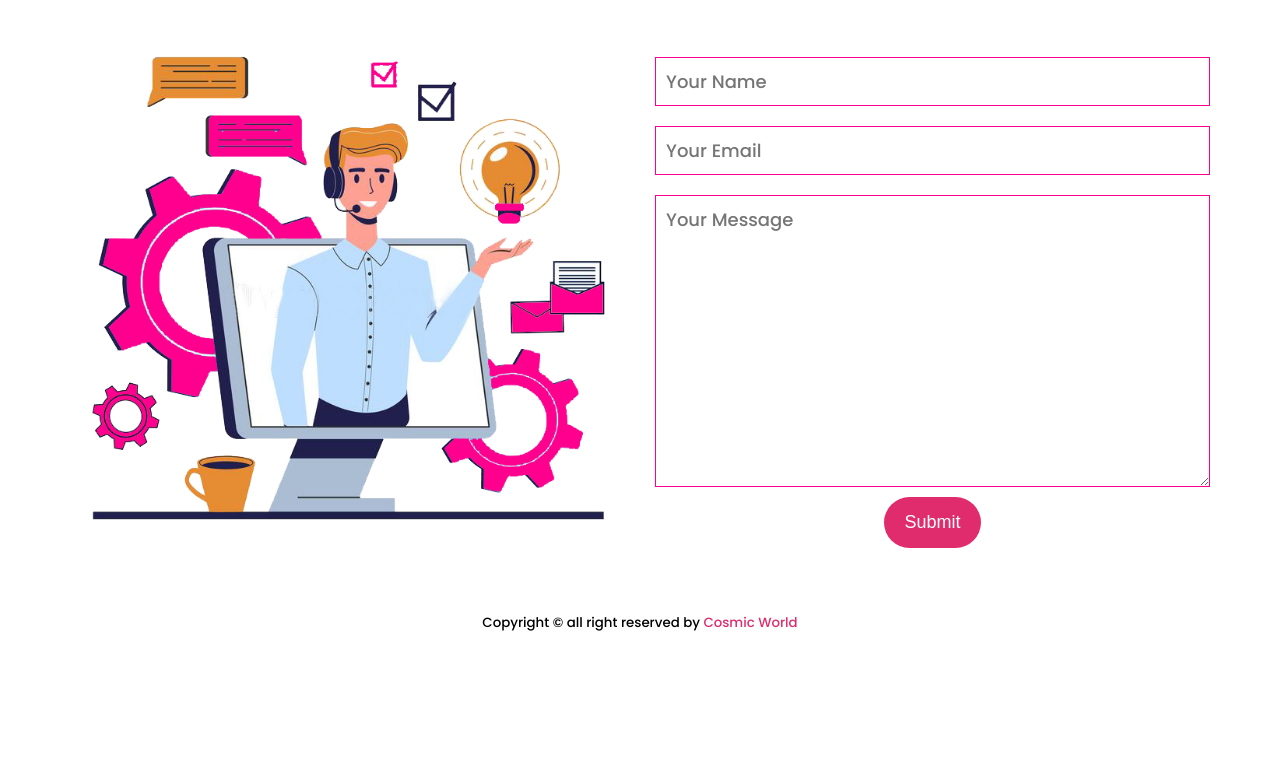
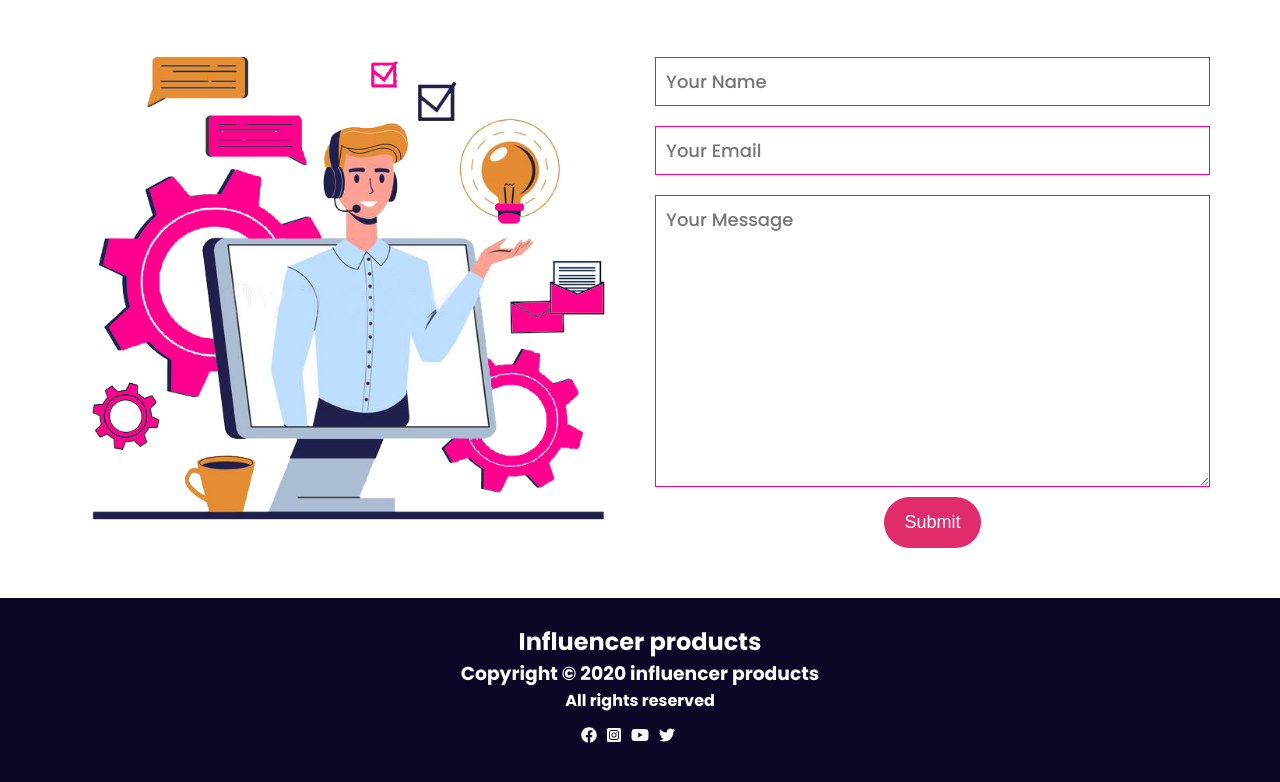
Before and after one commit to techyshiv-github/influencer-gear, a plain HTML site: page index.html in a window 1280 px wide. Shown: the part 2710-3492 px from the top of the page. Before the commit the page ends 3358 px from the top, so only its background shows below. Drawn offline with Linux system fonts and the light colour scheme.

Commit message:
footer commit

```diff
--- a/css/style.css
+++ b/css/style.css
@@ -180,11 +180,37 @@ align-items: center;
 
 footer{
     margin-top: 50px;
-    height: 50px;
-    display: flex;
+    height: 200px;
+    color:#fff;
+    display: grid;
+    grid-template-columns: repeat(1,1fx);
+    grid-row-gap: 10px;
     justify-content: center;
     align-items: center;
+    background-color:#0A0826;
 }
+.footer-info
+{
+    display: flex;
+    flex-direction: column;
+    align-items: center;
+}
+.footer-icon
+{
+    width: 32px;
+    height: 32px;
+   display: grid;
+   grid-template-columns: repeat(4,1fr);
+   column-gap: 10px;
+
+}
+.icons-arrange
+{
+    text-align: center;
+    margin-left: 120px;
+    margin-top: -60px;
+}
+
 
 
 /* navbar */
--- a/index.html
+++ b/index.html
@@ -271,9 +271,23 @@
             </div>
         </section>
     </main>
-    <footer>
-        <small>Copyright &copy; all right reserved by <span class="highlight"> Cosmic World</span> </small>
+    <footer class="footer-area">
+        <div class="footer-info">
+            <h2>Influencer products</h2>
+            <h3>Copyright &copy; 2020 influencer products</h3>
+            <h4>All rights reserved</h4>
+        </div>
+        <div class="icons-arrange">
+            <div class="footer-icon">
+                <i class="fab fa-facebook"></i>
+                <i class="fab fa-instagram-square"></i>
+                <i class="fab fa-youtube"></i>
+                <i class="fab fa-twitter"></i>
+            </div>
+        </div>
+
     </footer>
+
     <script src="https://cdnjs.cloudflare.com/ajax/libs/font-awesome/6.0.0-beta3/js/all.min.js"
         integrity="sha512-fzff82+8pzHnwA1mQ0dzz9/E0B+ZRizq08yZfya66INZBz86qKTCt9MLU0NCNIgaMJCgeyhujhasnFUsYMsi0Q=="
         crossorigin="anonymous" referrerpolicy="no-referrer"></script>
```
